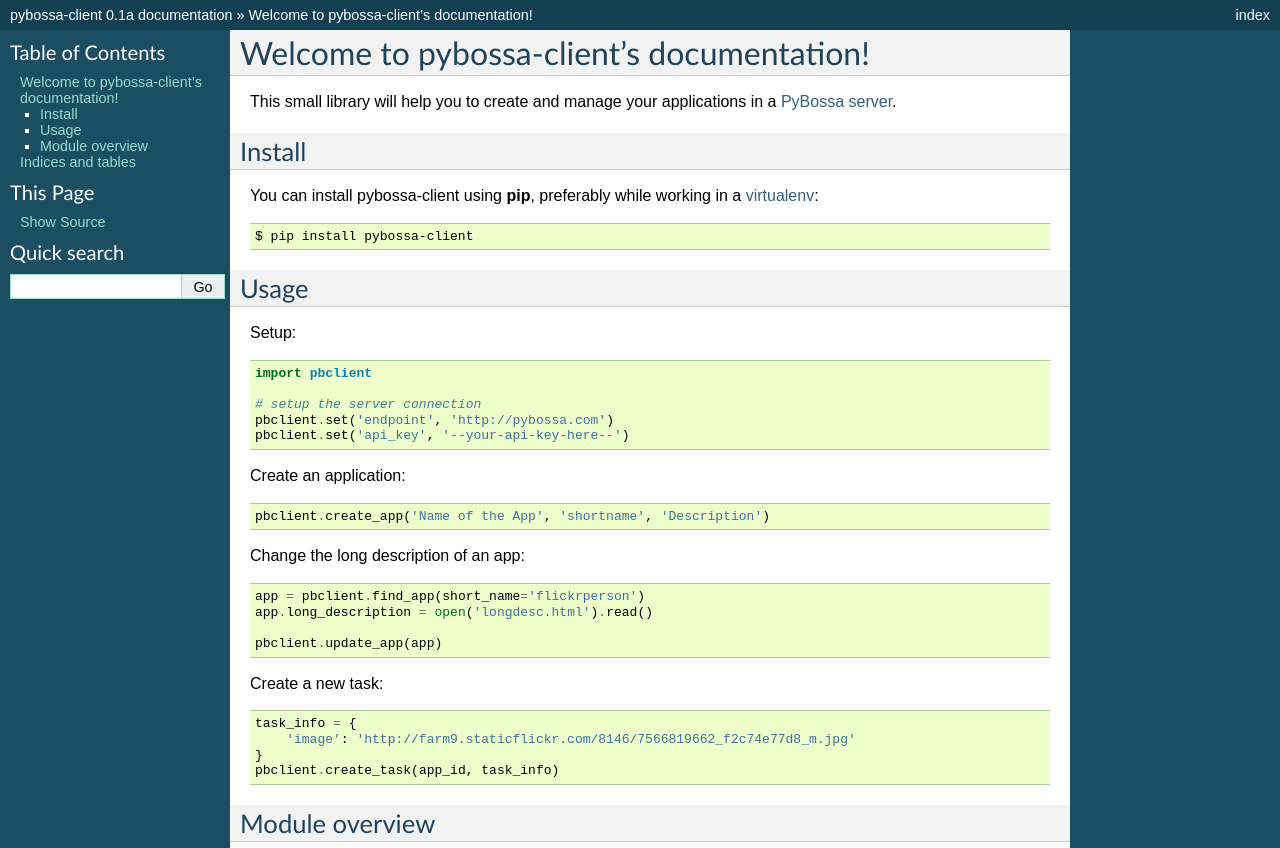
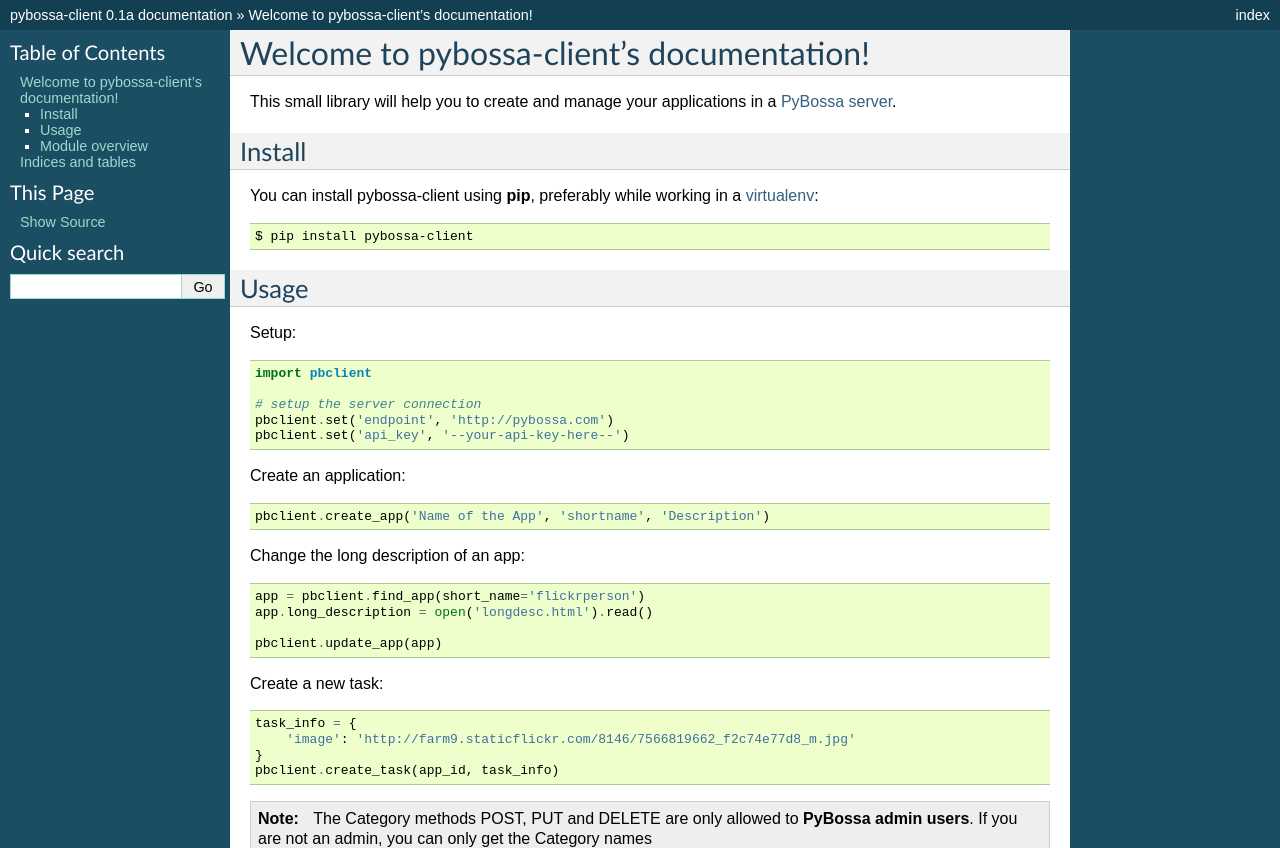
Before and after one commit to Scifabric/pybossa-client, a Sphinx documentation site: the page built from docs/index.rst, in a window 1280 px wide, cut to the strip 0-848 px from the top of the page. Built offline with Sphinx 7.4.7, drawn with Linux system fonts in a browser that asks for light colours.

```diff
--- a/docs/index.rst
+++ b/docs/index.rst
@@ -46,6 +46,10 @@ Create a new task::
     }
     pbclient.create_task(app_id, task_info)
 
+.. note::
+    The Category methods POST, PUT and DELETE are only allowed to **PyBossa
+    admin users**. If you are not an admin, you can only get the Category names
+
 Module overview
 ---------------
 
--- a/setup.py
+++ b/setup.py
@@ -2,7 +2,7 @@ from setuptools import setup, find_packages
 
 setup(
     name = 'pybossa-client',
-    version = '0.4.0',
+    version = '0.4.1',
     packages = find_packages(),
     install_requires = ['requests>=0.13.0'],
     # metadata for upload to PyPI
```
